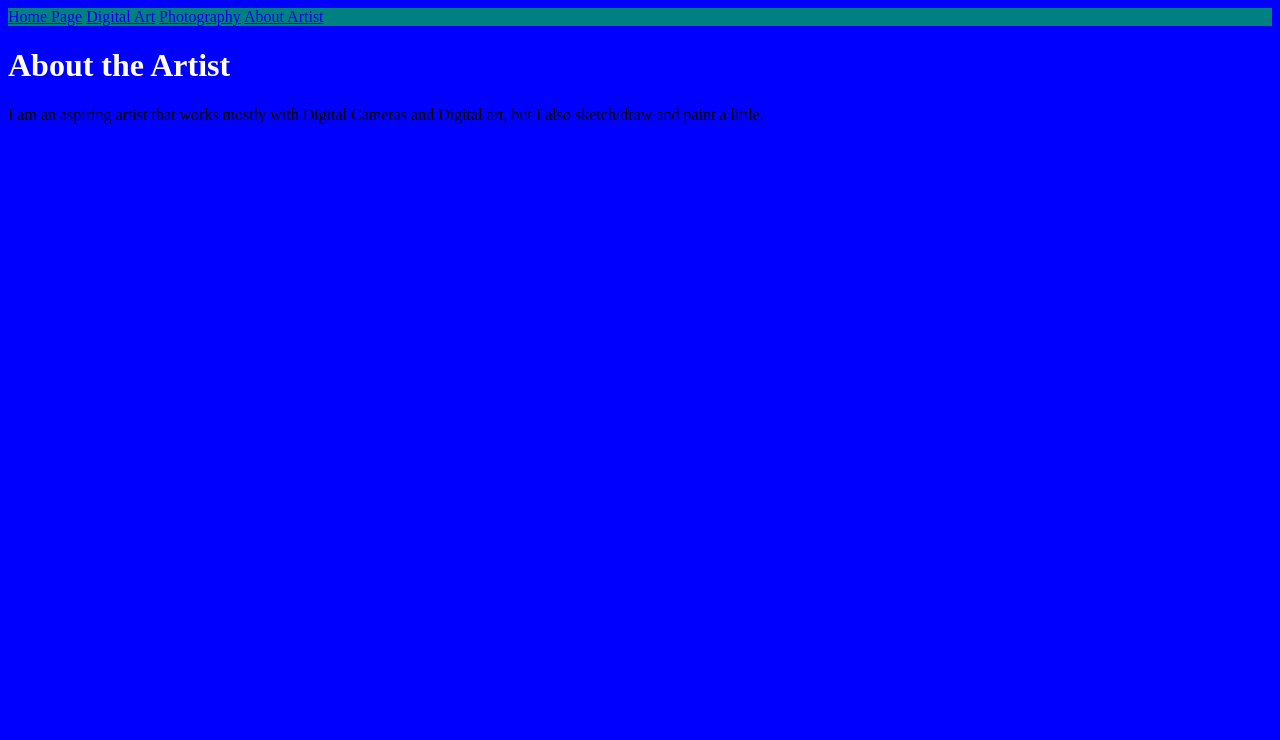
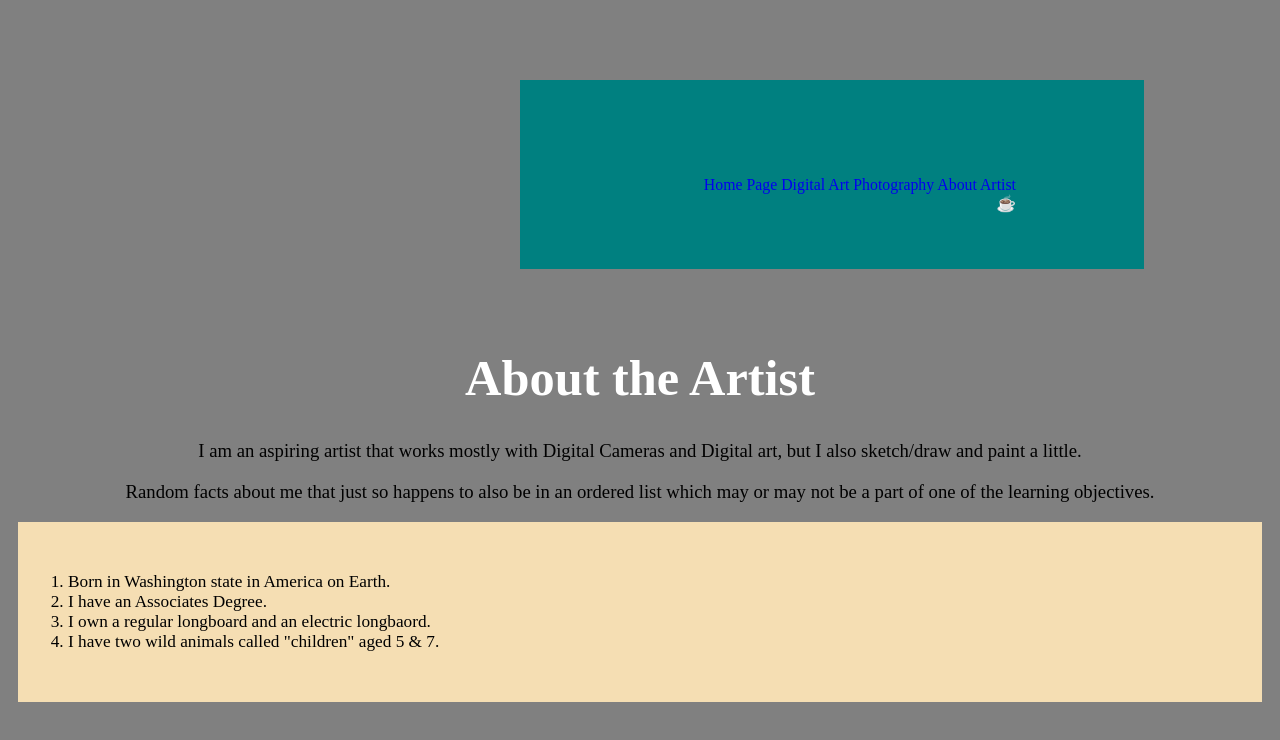
Before and after one commit to PatrickM-Student/Olympic_College_Patrick_McIntosh_-CIS_155_Winter_2021, a plain HTML site: page V1/about.html in a window 1280 px wide. Drawn offline with Linux system fonts and the light colour scheme.

Commit message:
Final V4 push with pics

```diff
--- a/V1/about.html
+++ b/V1/about.html
@@ -1,5 +1,5 @@
 <!DOCTYPE html>
-<html lang="en-US">
+<html lang="en-US"> <!-- - M01L6 - Demonstrate the use of basic HTML tags to create a simple web page. -->
 
 <head>
 <!--
@@ -7,20 +7,25 @@
     Date: 28JAN2021
     Assignment: V1 Project
     File Purpose: To provide information about myself and my art.
--->
+--> <!-- - M01L11 - Demonstrate the use of comments in an HTML document. -->
     <meta charset="utf-8" />
     <meta name="keywords" content="art, photography, artist, graphic art, digital art" />
     <title>About the Artist</title>
-    <link href="styles.css" rel="stylesheet" />
+    <link href="styles.css" rel="stylesheet" /> <!-- - M01L8 Demonstrate the use of external style sheets. -->
 
 </head>
 
 <body>
     <nav>
-        <a href="index.html">Home Page</a>
-        <a href="#">Digital Art</a>
-        <a href="#">Photography</a>
-        <a href="about.html">About Artist</a>
+        <ul> <!-- - M01L12 - Create navigation using unordered list. -->
+            <a href="index.html">Home Page</a>
+            <a href="#">Digital Art</a>
+            <a href="#">Photography</a>
+            <a href="about.html">About Artist</a> <!-- - M01L13 - Demonstrate using 3 types of hyperlinks: This is 1/3, site navigation. -->
+            <a href="https://www.starbucks.com/menu"> <!-- - M01L13 - Demonstrate using 3 types of hyperlinks: This is 2/3, external navigation. -->
+                &#9749; <!-- - M01L10 - Demonstrate the use of special characters from extended character sets. (I used the coffee cup special char to use as an external link to the starbucks online ordering menu.)-->
+            </a>
+        </ul> <!-- - M01L7 - Demonstrate the use of ordered and unordered lists. 1/2(ol use is in about page) -->
     </nav>
 
     <header>
@@ -30,6 +35,16 @@
     <p>
         I am an aspiring artist that works mostly with Digital Cameras and Digital art, but I also sketch/draw and paint a little.
     </p>
+    <p>
+        Random facts about me that just so happens to also be in an ordered list which may or may not be a part of one of the learning objectives.
+    </p>
+
+    <ol>
+        <li>Born in Washington state in America on Earth.</li>
+        <li>I have an Associates Degree.</li>
+        <li>I own a regular longboard and an electric longbaord.</li>
+        <li>I have two wild animals called "children" aged 5 & 7.</li>
+    </ol> <!-- - M01L7 - Demonstrate the use of ordered and unordered lists. 2/2(ul use is in nav) -->
 
 </body>
 
--- a/V1/styles.css
+++ b/V1/styles.css
@@ -8,22 +8,53 @@
 
 @charset "utf-8";
 
-/* Header Styles */
-
-h1 {
-    color: white;
-}
-
 /* Body Styles */
 
 body {
-    background-color: blue;
+    background-color: gray;
+    font-size: 0.9em;
 }
 
 /* Navigation Styles */
 
 nav {
     color: whitesmoke;
-    background-color: teal;
+    background-color: teal; /* - M02L15 - Apply colors using CSS */
+    font-size: 1.1em;
+    text-align: right;
+    padding: 10vmin 10vmax 5vmin 10vmax; /* - M02L12 - Demonstrate how CSS can change presentation of page elements - */
+    margin: 10vh 10vw 10vh 40vw;
+}
 
+a {
+    text-decoration: none;
 }
+
+a:hover {
+    text-decoration: underline;
+    /* - M02L14 - Demonstrate and explain the use of progressive enhancement in CSS. (After removing the underlining from all links on line 30, I then added it back here so that the link would underline when moused over. I do understand that I could have done the same thing by naming the specific states of the link and removing the decoration, but I thought this would be a good way to show progressive enhancement.) */
+}
+
+/* Header Styles */
+
+h1 {
+    color: white;
+    text-align: center;
+    font-size: 3.5em; /* - M02L13 - Demonstrate how CSS can change presentation of textual elements. */
+}
+
+/* Paragraph Styles */
+
+p {
+    text-align: center;
+    font-size: 1.3em;
+}
+
+/* List Styles */
+
+ol {
+    background-color: wheat;
+    font-size: 1.2em;
+    margin: 10px; /* - M02L12 - Demonstrate how CSS can change presentation of page elements - */
+    padding: 50px;
+}
```
Also changed, not shown: V1/index.html (+19 -8 lines), 2 other files.
